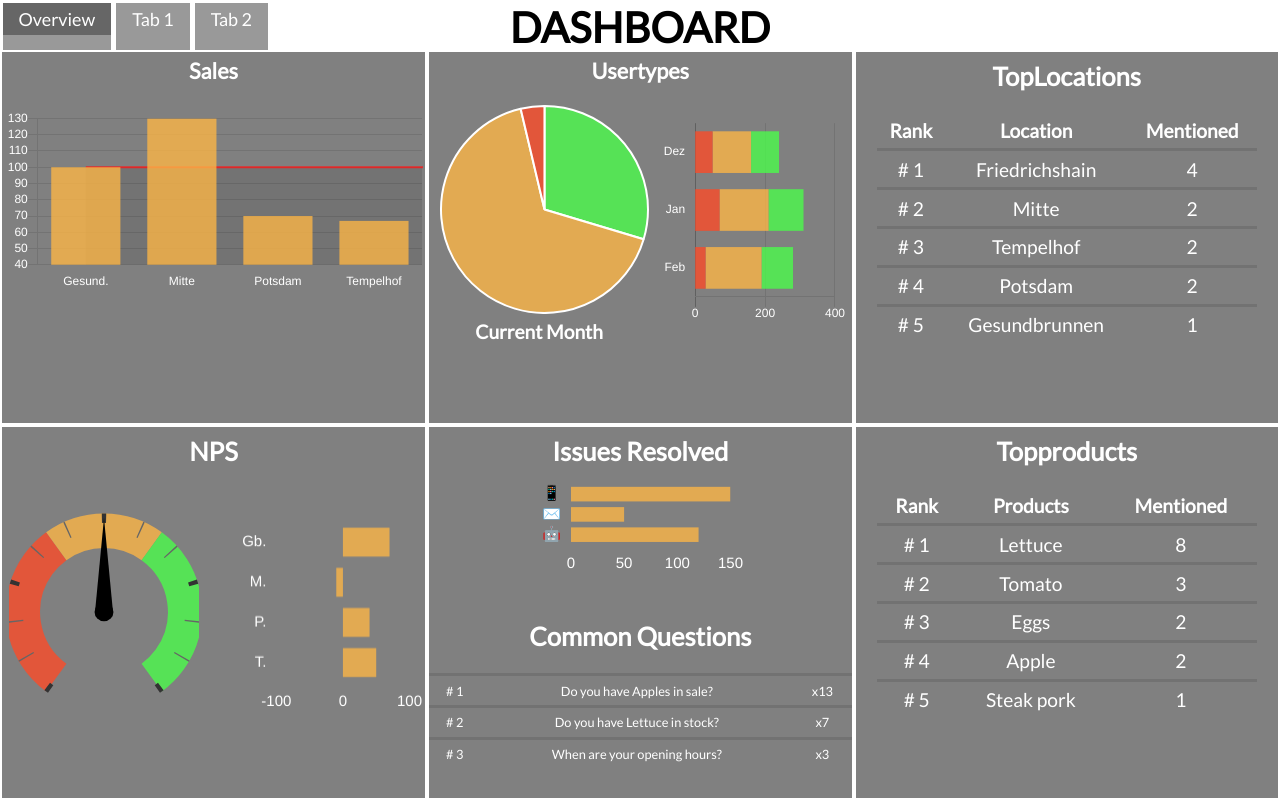
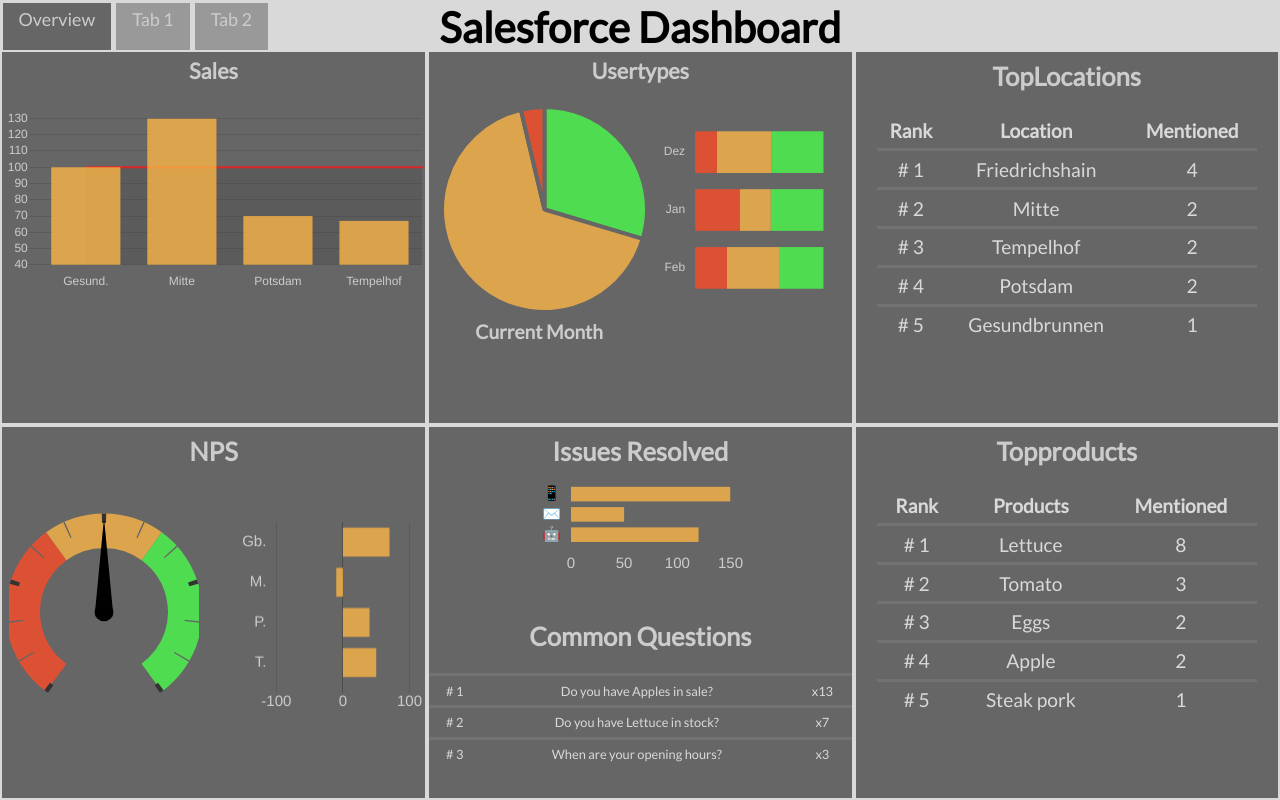
Before and after one commit to data-mining-code/dashboard-frontend, a Vue app: page / in a window 1280 px wide. Built offline with nearby package versions, Linux system fonts and the light colour scheme; no server answers.

Commit message:
changed whole color scheme, removed grid from user type bar chart

```diff
--- a/src/App.vue
+++ b/src/App.vue
@@ -1,22 +1,16 @@
 <template>
   <div id="app">
-    <h1 id="mainH">DASHBOARD</h1>
+    <h1 id="mainH">Salesforce Dashboard</h1>
     <ul id="navbar">
-      <li>
-        <router-link to="/" exact-active-class="is-active">
-          Overview
-        </router-link>
-      </li>
-      <li>
-        <router-link to="/tabone" exact-active-class="is-active">
-          Tab 1
-        </router-link>
-      </li>
-      <li>
-        <router-link to="/tabtwo" exact-active-class="is-active">
-          Tab 2
-        </router-link>
-      </li>
+      <router-link tag="li" to="/" exact-active-class="is-active">
+        <a>Overview</a>
+      </router-link>
+      <router-link tag="li" to="/tabone" exact-active-class="is-active">
+        <a>Tab 1</a>
+      </router-link>
+      <router-link tag="li" to="/tabtwo" exact-active-class="is-active">
+        <a>Tab 2</a>
+      </router-link>
     </ul>
     <router-view/>
   </div>
@@ -36,15 +30,14 @@
   -webkit-font-smoothing: antialiased;
   -moz-osx-font-smoothing: grayscale;
   text-align: center;
-  color: white;
   height: 100%;
   width: 100%;
   display: grid;
   grid-template-rows: 50px 1fr;
+  background-color: #d9d9d9ff;
 }
 #mainH {
   position: absolute;
-  z-index: -1;
   top: 2px;
   left: 0;
   right: 0;
@@ -57,16 +50,18 @@
   margin: 0;
   width: 100%;
   height: 100%;
+  color: #cccccc;
 }
 ul#navbar {
   list-style-type: none;
+  z-index: 1;
   margin: 0;
   padding: 0;
   overflow: hidden;
   grid-row-start: 1;
-
 }
 li {
+  z-index: 1;
   float: left;
   height: 100%;
   margin: .2vw;
@@ -75,7 +70,7 @@
 li a {
   font-size: 1.4vw;
   display: block;
-  color: white;
+  color: #cccccc;
   padding: 5px 16px;
   text-decoration: none;
 }
--- a/src/components/Main.vue
+++ b/src/components/Main.vue
@@ -158,7 +158,7 @@
   },
   mounted () {
     this.createChart('salesBar', this.salesBarChart, [100, 130, 70, 67, 45, 43, 45, 90])
-    this.createChart('userBarChart', this.userBarChart, [50, 70, 30])
+    this.createChart('userBarChart', this.userBarChart, [240, 490, 350])
     this.createChart('horizontalNps', this.horizontalNps, [70, -10, 40, 50])
     this.createGaugeChart('gaugeChart', this.gaugeChart, [0])
     this.req()
@@ -175,10 +175,11 @@
   display: grid;
   grid-template-columns: 1fr 1fr 1fr;
   grid-template-rows: 1fr 1fr 1fr 1fr 1fr 1fr;
+  color: #cccccc;
 }
 .sales, .nps, .issuesResolved, .userTypeBar, .userTypePie, .commonQuestions, .topLocations, .topProducts{
-  border: .2vw solid white;
-  background-color: grey;
+  border: .2vw solid #d9d9d9ff;
+  background-color: #666666ff;
 }
 
 .head {
@@ -206,7 +207,6 @@
   padding: .5vw;
 }
 h1 {
-  color:#ffffff;
   font-size:1.7vw;
   font-weight: 700;
   margin: 0;
@@ -215,7 +215,6 @@
 }
 
 p {
-  color:#ffffff;
   font-size: 1.5vw;
   font-weight: 700;
   margin: 0;
@@ -240,7 +239,7 @@
   grid-area: 4 / 3 / 7 / 4;
 }
 table, th, td {
-  color: #ffffff;
+  color: #d9d9d9;
   padding: .5vw;
 }
 
--- a/src/horizontalBar.js
+++ b/src/horizontalBar.js
@@ -25,20 +25,22 @@
           xAxes: [{
               ticks: {
                 suggestedMin: 0,
-                fontColor: '#ffffff',
+                fontColor: '#cccccc',
                 fontSize: 15
               },
               gridLines: {
-                  display: false
+                display: false,
+                drawBorder: false
               }
           }],
           yAxes: [{
               ticks: {
-                fontColor: '#ffffff',
+                fontColor: '#cccccc',
                 fontSize: 15
               },
               gridLines: {
-                  display: false
+                display: false,
+                drawBorder: false
               }
           }]
       }
--- a/src/horizontalNps.js
+++ b/src/horizontalNps.js
@@ -30,21 +30,22 @@
           xAxes: [{
               ticks: {
                 suggestedMin: -100,
-                fontColor: '#ffffff',
+                fontColor: '#cccccc',
                 fontSize: 15
               },
               gridLines: {
-                  display: false
+                display: true,
+                drawBorder: false
               }
           }],
           yAxes: [{
               ticks: {
-                fontColor: '#ffffff',
+                fontColor: '#cccccc',
                 fontSize: 15
               },
               gridLines: {
-                  display: false,
-                  drawBorder: true
+                display: false,
+                drawBorder: false
               }
           }]
       }
--- a/src/piechart.js
+++ b/src/piechart.js
@@ -7,8 +7,10 @@
         'rgba(75,250,75,.8)',
         'rgba(250, 181, 71, .8)',
         'rgba(250,75,40,.8)'
-
-      ]
+      ],
+      borderColor: '#666666ff',
+      borderWidth: 4,
+      hoverBorderColor: '#666666ff'
     }],
     // These labels appear in the legend and in the tooltips when hovering different arcs
     labels: [
--- a/src/salesBarChart.js
+++ b/src/salesBarChart.js
@@ -38,15 +38,19 @@
     scales: {
       xAxes: [{
         ticks: {
-          fontColor: '#ffffff'
+          fontColor: '#cccccc'
         },
         gridLines: {
-          display: false
+          display: false,
+          drawBorder: false
         }
       }],
       yAxes: [{
         ticks: {
-          fontColor: '#ffffff'
+          fontColor: '#cccccc'
+        },
+        gridLines: {
+          drawBorder: false
         }
       }]
     }
--- a/src/userBarChart.js
+++ b/src/userBarChart.js
@@ -4,13 +4,13 @@
     labels: ["Dez", "Jan", "Feb"],
 
     datasets: [{
-        data: [30, 50, 45],
+        data: [240, 490, 350],
         backgroundColor: 'rgba(250,75,40,.8)'
     },{
-        data: [110, 140, 160],
+        data: [600, 340, 580],
         backgroundColor: 'rgba(250, 181, 71, .8)'
     },{
-        data: [80, 100, 90],
+        data: [570, 580, 480],
         backgroundColor: 'rgba(75,250,75,.8)'
     }]
   },
@@ -25,26 +25,27 @@
     scales: {
       xAxes: [{
           ticks: {
-            suggestedMax: 300,
+            suggestedMax: 1300,
             beginAtZero:true,
-            fontColor: '#ffffff'
+            fontColor: '#666666ff'
           },
           scaleLabel:{
               display:false
           },
           gridLines: {
-            drawBorder: true
+            drawBorder: false,
+            display: false
           },
           stacked: true
       }],
       yAxes: [{
           gridLines: {
-              display:false,
-              drawBorder: false
+            display:false,
+            drawBorder: false
           },
           stacked: true,
           ticks: {
-            fontColor: "#ffffff"
+            fontColor: "#cccccc"
           }
       }]
     },
```
